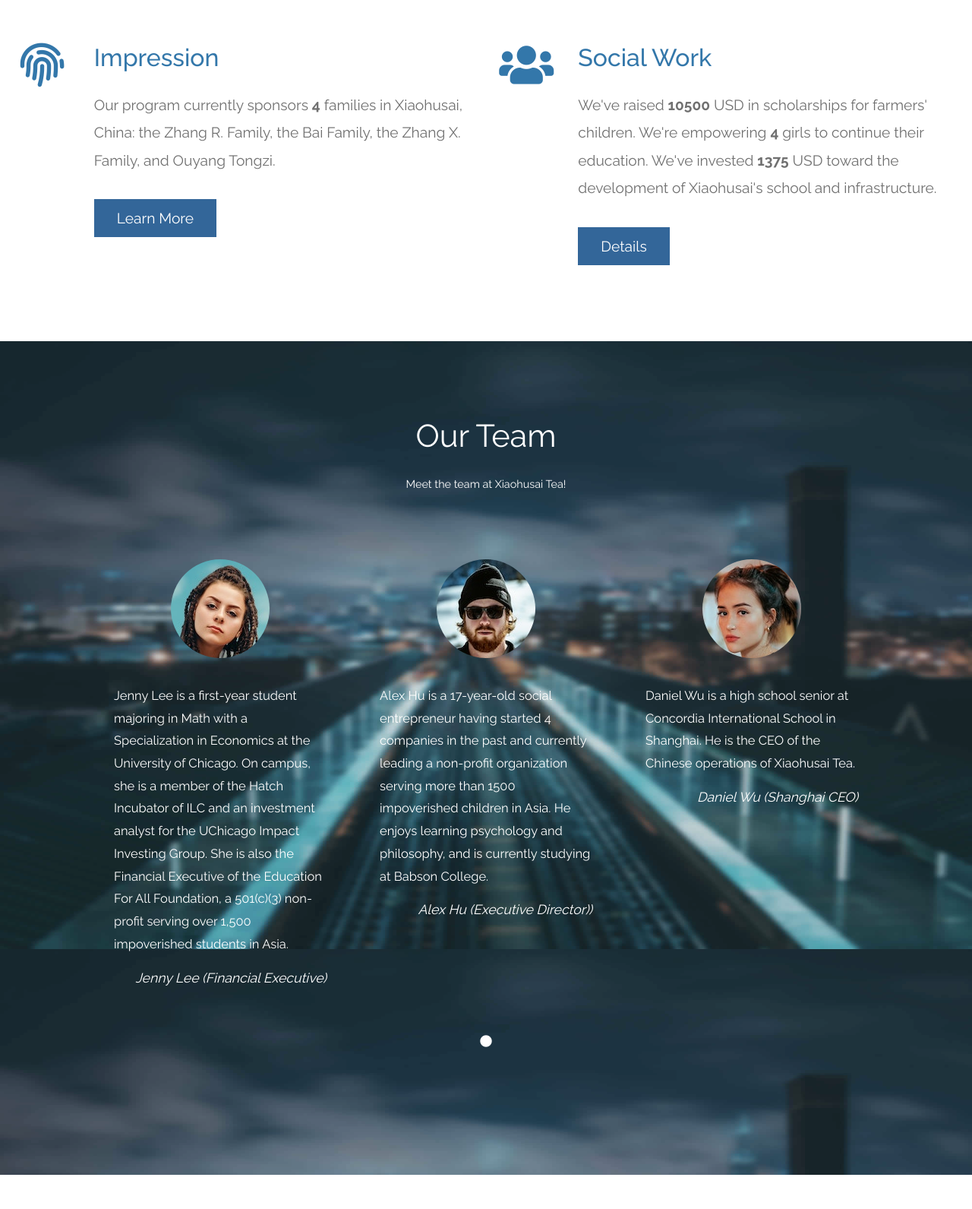
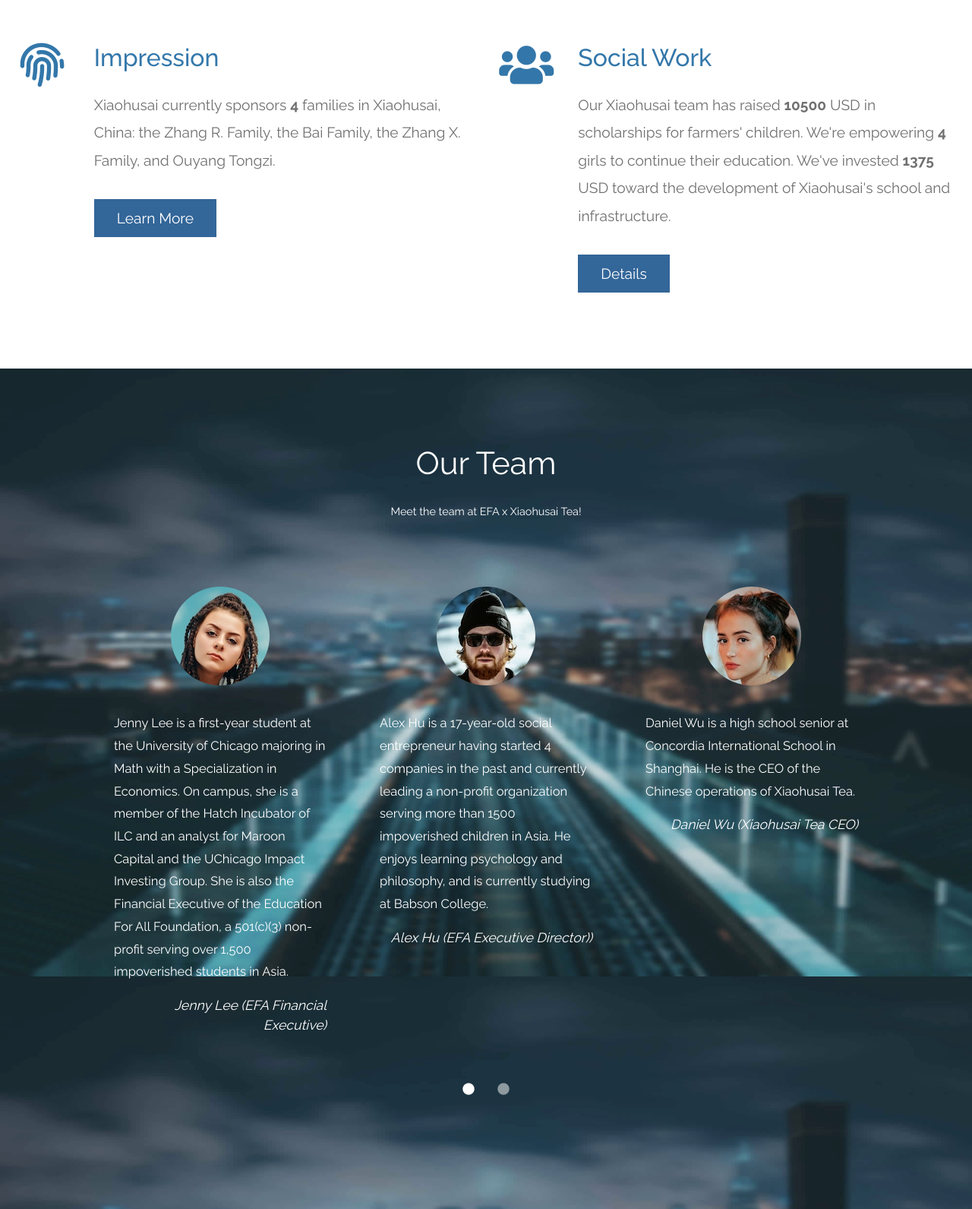
Before and after one commit to jyleepandas/ILC-Jylee, a plain HTML site: page index.html in a window 1280 px wide. Shown: the part 1431-3022 px from the top of the page at 76% size. Drawn offline with Linux system fonts and the light colour scheme.

Commit message:
smol edit

```diff
--- a/index.html
+++ b/index.html
@@ -117,7 +117,7 @@
                     <div class="tm-intro-text-container">
                         <h2 class="tm-text-primary mb-4">Impression</h2>
                         <p class="mb-4 tm-intro-text">
-                      Our program currently sponsors <strong>4</strong> families in Xiaohusai, China: the Zhang R. Family, the Bai Family, the Zhang X. Family, and Ouyang Tongzi.</p>
+                      Xiaohusai currently sponsors <strong>4</strong> families in Xiaohusai, China: the Zhang R. Family, the Bai Family, the Zhang X. Family, and Ouyang Tongzi.</p>
 
                           <div class="tm-continue">
                             <a href="#testimonials" class="tm-intro-text tm-btn-primary">Learn More</a>
@@ -132,7 +132,7 @@
                     <div class="tm-intro-text-container">
                       <h2 class="tm-text-primary mb-4">Social Work</h2>
                         <p class="mb-4 tm-intro-text">
-                          We've raised <strong>10500</strong> USD in scholarships for farmers' children. We're empowering <strong>4</strong> girls to continue their education.
+                          Our Xiaohusai team has raised <strong>10500</strong> USD in scholarships for farmers' children. We're empowering <strong>4</strong> girls to continue their education.
                           We've invested <strong>1375</strong> USD toward the development of Xiaohusai's school and infrastructure.</p>
 
                           <div class="tm-continue">
@@ -153,27 +153,32 @@
           <div class="col-lg-12 tm-content-box">
             <h2 class="text-white text-center mb-4 tm-section-title">Our Team</h2>
             <p class="mx-auto tm-section-desc text-center">
-              Meet the team at Xiaohusai Tea!
+              Meet the team at EFA x Xiaohusai Tea!
               </p>
             <div class="mx-auto tm-gallery-container tm-gallery-container-2">
               <div class="tm-testimonials-carousel">
                 <figure class="tm-testimonial-item">
                   <img src="img/testimonial-img-01.jpg" alt="Image" class="img-fluid mx-auto">
-                  <blockquote>Jenny Lee is a first-year student majoring in Math with a Specialization in Economics at the University of Chicago. On campus, she is a member of the Hatch Incubator of ILC and an investment analyst for the UChicago Impact Investing Group. She is also the Financial Executive of the Education For All Foundation, a 501(c)(3) non-profit serving over 1,500 impoverished students in Asia.</blockquote>
-                  <figcaption>Jenny Lee (Financial Executive)</figcaption>
+                  <blockquote>Jenny Lee is a first-year student at the University of Chicago majoring in Math with a Specialization in Economics. On campus, she is a member of the Hatch Incubator of ILC and an analyst for Maroon Capital and the UChicago Impact Investing Group. She is also the Financial Executive of the Education For All Foundation, a 501(c)(3) non-profit serving over 1,500 impoverished students in Asia.</blockquote>
+                  <figcaption>Jenny Lee (EFA Financial Executive)</figcaption>
                 </figure>
 
                 <figure class="tm-testimonial-item">
                   <img src="img/testimonial-img-02.jpg" alt="Image" class="img-fluid mx-auto">
                   <blockquote>Alex Hu is a 17-year-old social entrepreneur having started 4 companies in the past and currently leading a non-profit organization serving more than 1500 impoverished children in Asia. He enjoys learning psychology and philosophy, and is currently studying at Babson College.</blockquote>
-                  <figcaption>Alex Hu (Executive Director))</figcaption>
+                  <figcaption>Alex Hu (EFA Executive Director))</figcaption>
                 </figure>
 
                 <figure class="tm-testimonial-item">
                   <img src="img/testimonial-img-03.jpg" alt="Image" class="img-fluid mx-auto">
                   <blockquote>Daniel Wu is a high school senior at Concordia International School in Shanghai. He is the CEO of the Chinese operations of Xiaohusai Tea.</blockquote>
-                  <figcaption>Daniel Wu (Shanghai CEO)</figcaption>
+                  <figcaption>Daniel Wu (Xiaohusai Tea CEO)</figcaption>
                 </figure>
+
+                <figure class="tm-testimonial-item">
+                  <img src="img/testimonial-img-03.jpg" alt="Image" class="img-fluid mx-auto">
+                  <blockquote>Kailey Wu is an Accounting and Financial Management Student at University of Waterloo</blockquote>
+                  <figcaption>Daniel Wu (Xiaohusai Tea CEO)</figcaption>
               </div>
             </div>
           </div>
```
